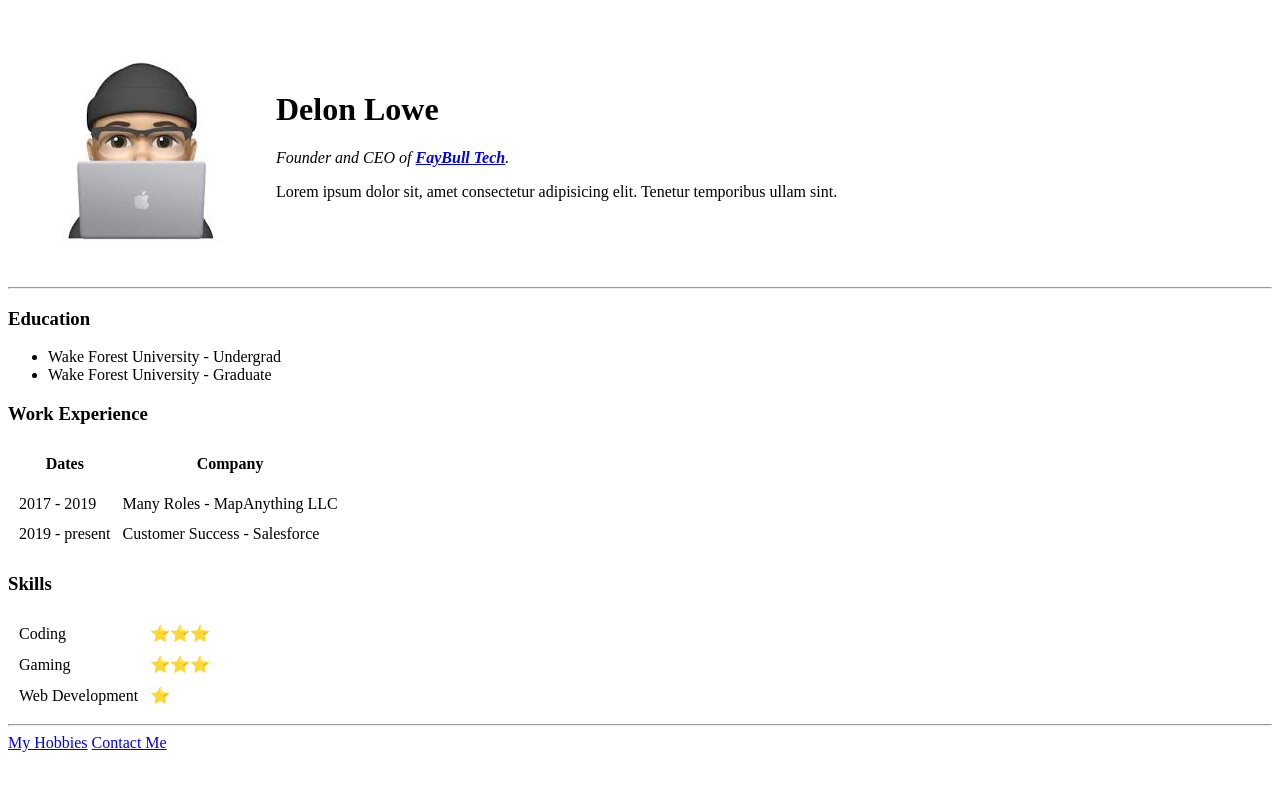
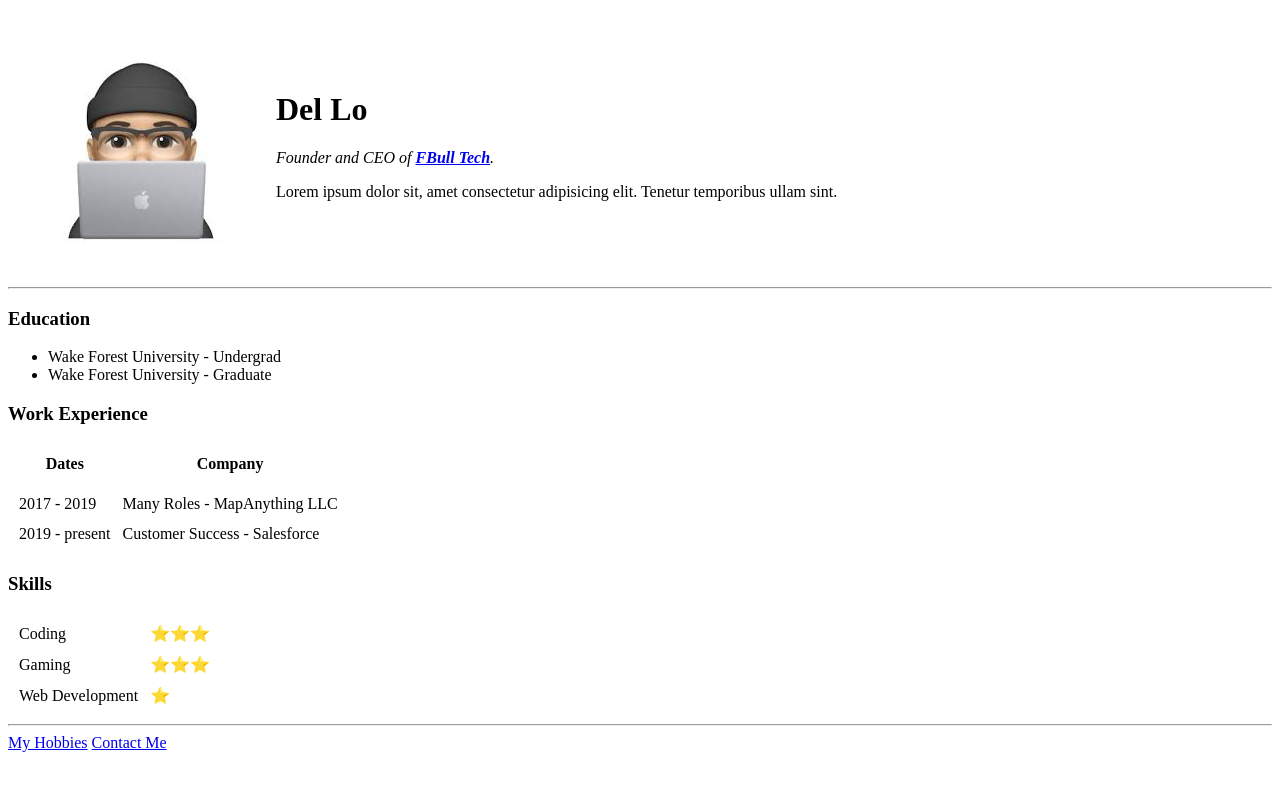
Before and after one commit to d31o/cv, a plain HTML site: page index.html in a window 1280 px wide. Drawn offline with Linux system fonts and the light colour scheme.

Commit message:
Change to some text in the file

```diff
--- a/index.html
+++ b/index.html
@@ -13,8 +13,8 @@
     <tr>
       <td><img src="img/dlowe.jpeg" alt="hiding behind a Mac memoji"></td>
       <td>
-        <h1>Delon Lowe</h1>
-        <p><em>Founder and CEO of <strong><a href="#">FayBull Tech</a></strong>.</em></p>
+        <h1>Del Lo</h1>
+        <p><em>Founder and CEO of <strong><a href="#">FBull Tech</a></strong>.</em></p>
         <p>
           Lorem ipsum dolor sit, amet consectetur adipisicing elit. Tenetur temporibus ullam sint.
         </p>
```
